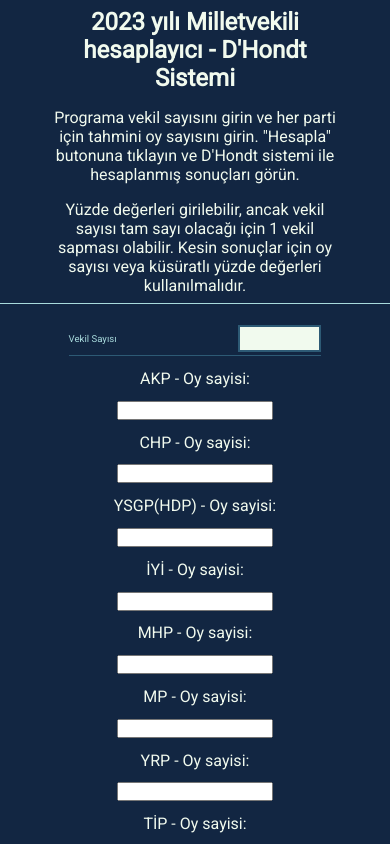
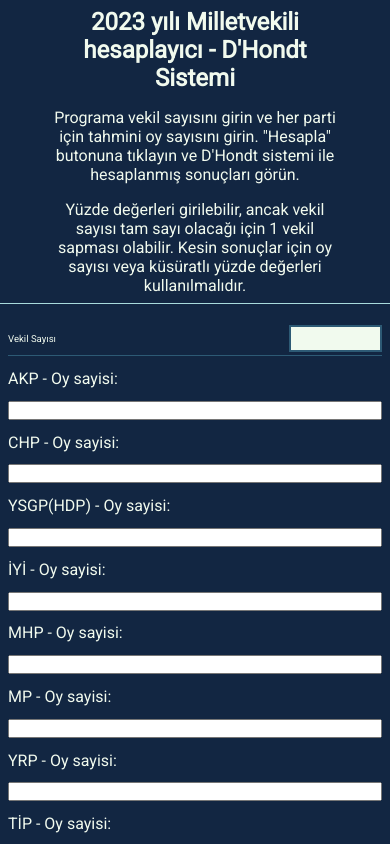
Before and after one commit to berkaysson/dhondt-system-calculator, a React (Create React App) app: page / in a window 390 px wide. Shown: the top 844 px of the page. Built offline with nearby package versions, Linux system fonts and the light colour scheme.

Commit message:
Add responsive code and fix to style

```diff
--- a/src/Components/InputForm.js
+++ b/src/Components/InputForm.js
@@ -6,27 +6,35 @@
 import Input from "../Interfaces/Input";
 
 const InputFormWrapper = styled.div`
-  text-align: center;
+  display: flex;
+  flex-direction: column;
+  align-items: center;
   gap: var(--gap);
   padding: var(--padding);
-  border-bottom: 1px solid var(--light-alt-color);
+  height: 100%;
   width: 100%;
-`
+  /* max-width: 400px; */
+  border-right: 1px var(--light-alt-color) solid;
+
+  @media screen and (max-width: 768px) {
+    border-right:none;
+    border-bottom: 1px solid var(--light-alt-color);
+  }
+`;
 
 const FormWrapper = styled.form`
   display: flex;
   flex-direction: column;
-  align-items: center;
+  max-width: 400px;
+  width:100%;
   gap: var(--gap);
-`
+`;
 
-const InputForm = ({numberOfParty, onCalculateResults, parties}) => {
+const InputForm = ({ numberOfParty, onCalculateResults, parties }) => {
   const partyForms = [];
 
   for (let i = 1; i <= numberOfParty; i++) {
-    partyForms.push(
-      <PartyForm key={i} party={parties[i - 1]} partyName={"party-" + i} />
-    );
+    partyForms.push(<PartyForm key={i} party={parties[i - 1]} />);
   }
 
   return (
@@ -38,13 +46,15 @@
             inputType="number"
             id="totalSeats"
             name="totalSeats"
+            styleType='secondary'
+            step={1}
           />
         </div>
         {partyForms}
-        <Button type="submit" text={"Hesapla"}></Button>
+        <Button type="submit" text={"HESAPLA"}></Button>
       </FormWrapper>
     </InputFormWrapper>
   );
-}
+};
 
 export default InputForm;
```
